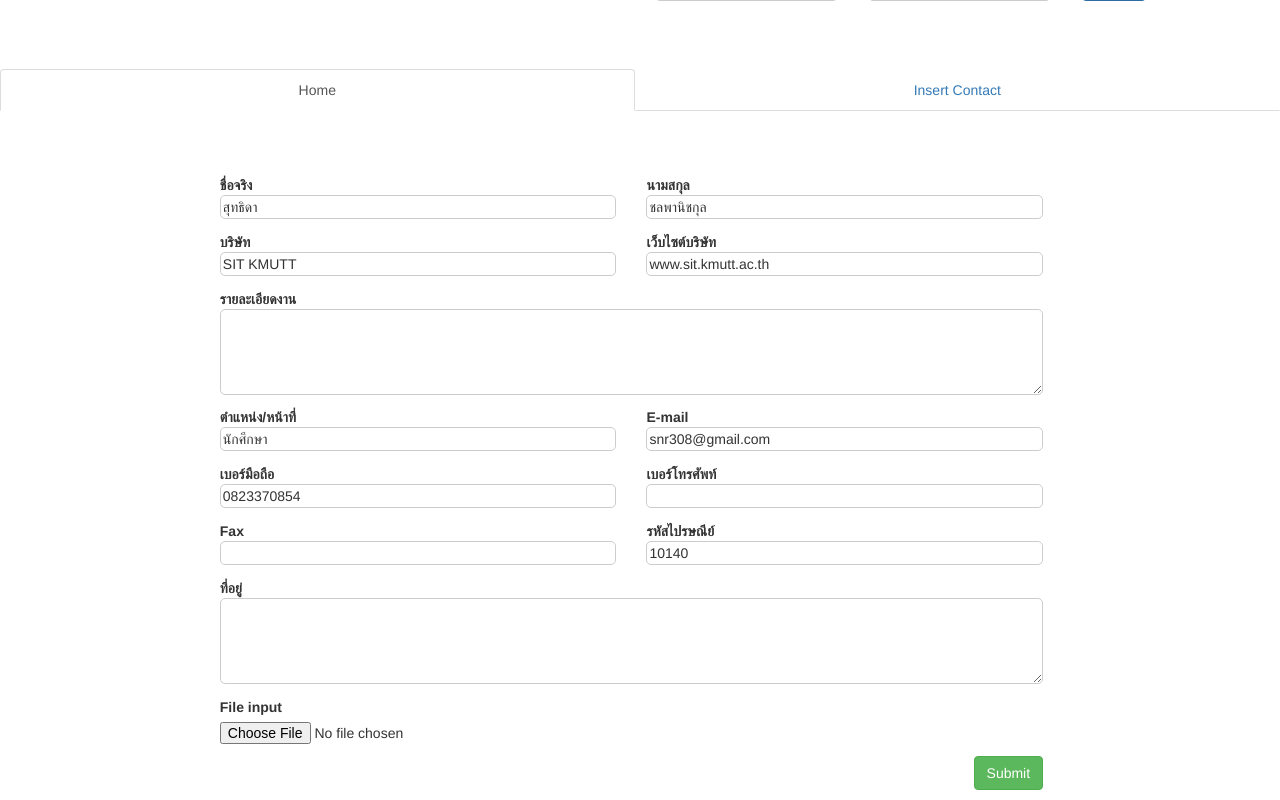
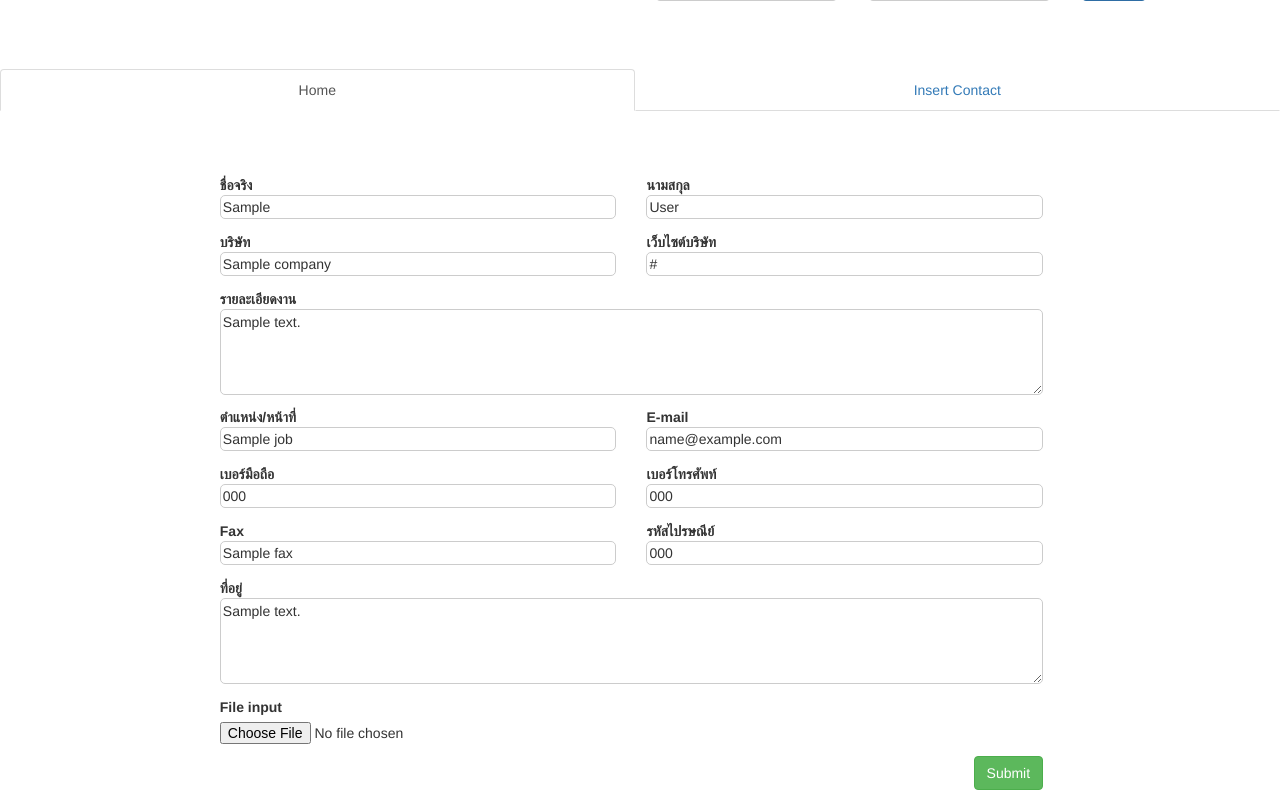
Before and after one commit to sutthidaAlizzabeth/PHP-Codeginiter-ISBook, a CodeIgniter app: the page made by application/views/contact_edit.php in a window 1280 px wide. Shown: the part 59-859 px from the top of the page. Run offline with CodeIgniter, Linux system fonts and the light colour scheme; the template is opened without the code that fills it: most values are stand-ins (such as "Sample title", 1, 10 or a date in 2020); some libraries are stand-ins or nearby versions.

Commit message:
show system page is finished

```diff
--- a/application/views/contact_edit.php
+++ b/application/views/contact_edit.php
@@ -10,7 +10,7 @@
 
     <!-- menu bar -->
     <ul class="nav nav-tabs nav-justified">
-        <li role="presentation"  class="active"><a href="#">Home</a></li>
+        <li role="presentation"  class="active"><a href="<?php echo base_url('index.php') ?>">Home</a></li>
         <li role="presentation"><a href="#">Insert Contact</a></li>
     </ul>
     <!-- ./menu bar -->
@@ -21,57 +21,57 @@
             <!-- line1 -->
             <div class="col-md-4 line">
                 <b>ชื่อจริง</b>
-                <input class="input" type="text" name="first_name" value="สุทธิดา">
+                <input class="input" type="text" name="first_name" value="<?php echo $data->first_name ?>">
             </div>
             <div class="col-md-4">
                 <b>นามสกุล</b>
-                <input class="input" type="text" name="last_name" value="ชลพานิชกุล">
+                <input class="input" type="text" name="last_name" value="<?php echo $data->last_name ?>">
             </div>
             <!-- line2 -->
             <div class="col-md-4 line gap">
                 <b>บริษัท</b>
-                <input class="input" type="text" name="company" value="SIT KMUTT">
+                <input class="input" type="text" name="company" value="<?php echo $data->company ?>">
             </div>
             <div class="col-md-4 gap">
                 <b>เว็บไซต์บริษัท</b>
-                <input class="input" type="text" name="url" value="www.sit.kmutt.ac.th">
+                <input class="input" type="text" name="url" value="<?php echo $data->url_web ?>">
             </div>
             <!-- line3 -->
             <div class="col-md-8 line gap">
                 <b>รายละเอียดงาน</b>
-                <textarea class="input" name="job_description" rows="4" value="จิปาถะ"></textarea>
+                <textarea class="input" name="job_description" rows="4"><?php echo $data->job_description ?></textarea>
             </div>
             <!-- line4 -->
             <div class="col-md-4 line gap">
                 <b>ตำแหน่ง/หน้าที่</b>
-                <input class="input" type="text" name="job" value="นักศึกษา">
+                <input class="input" type="text" name="job" value="<?php echo $data->job ?>">
             </div>
             <div class="col-md-4 gap">
                 <b>E-mail</b>
-                <input class="input" type="text" name="email" value="snr308@gmail.com">
+                <input class="input" type="text" name="email" value="<?php echo $data->email ?>">
             </div>
             <!-- line5 -->
             <div class="col-md-4 line gap">
                 <b>เบอร์มือถือ</b>
-                <input class="input" type="text" name="mobile" value="0823370854">
+                <input class="input" type="text" name="mobile" value="<?php echo $data->mobile ?>">
             </div>
             <div class="col-md-4 gap">
                 <b>เบอร์โทรศัพท์</b>
-                <input class="input" type="text" name="telephone" value="">
+                <input class="input" type="text" name="telephone" value="<?php echo $data->telephone ?>">
             </div>
             <!-- line6 -->
             <div class="col-md-4 line gap">
                 <b>Fax</b>
-                <input class="input" type="text" name="fax" value="">
+                <input class="input" type="text" name="fax" value="<?php echo $data->fax ?>">
             </div>
             <div class="col-md-4 gap">
                 <b>รหัสไปรษณีย์</b>
-                <input class="input" type="text" name="postcode" value="10140">
+                <input class="input" type="text" name="postcode" value="<?php echo $data->postcode ?>">
             </div>
             <!-- line7 -->
             <div class="col-md-8 line gap">
                 <b>ที่อยู่</b>
-                <textarea class="input" name="address" rows="4" value="พุทธบูชา กรุงเทพ"></textarea>
+                <textarea class="input" name="address" rows="4"><?php echo $data->address ?></textarea>
             </div>
             <!-- line8 -->
             <div class="col-md-8 line gap">
@@ -83,8 +83,8 @@
                 <input type="submit" class="btn btn-success" style="float:right;">
             </div>
             <!-- line10 -->
-            <a target="_blank" href="<?php echo base_url('assets/image/0.png') ?>">
-                <img class="col-md-4 line gap" src="<?php echo base_url('assets/image/0.png') ?>" alt="">
+            <a target="_blank" href="<?php echo base_url('assets/image/'.$data->url_namecard) ?>">
+                <img class="col-md-4 line gap" src="<?php echo base_url('assets/image/'.$data->url_namecard) ?>">
             </a>
         </form>
     </div>
```
Also changed, not shown: application/controllers/co_contact.php (+12 -0 lines), application/models/mo_contact.php (+8 -0 lines), application/views/contact_view.php (+17 -17 lines), application/views/index.php (+7 -3 lines).
